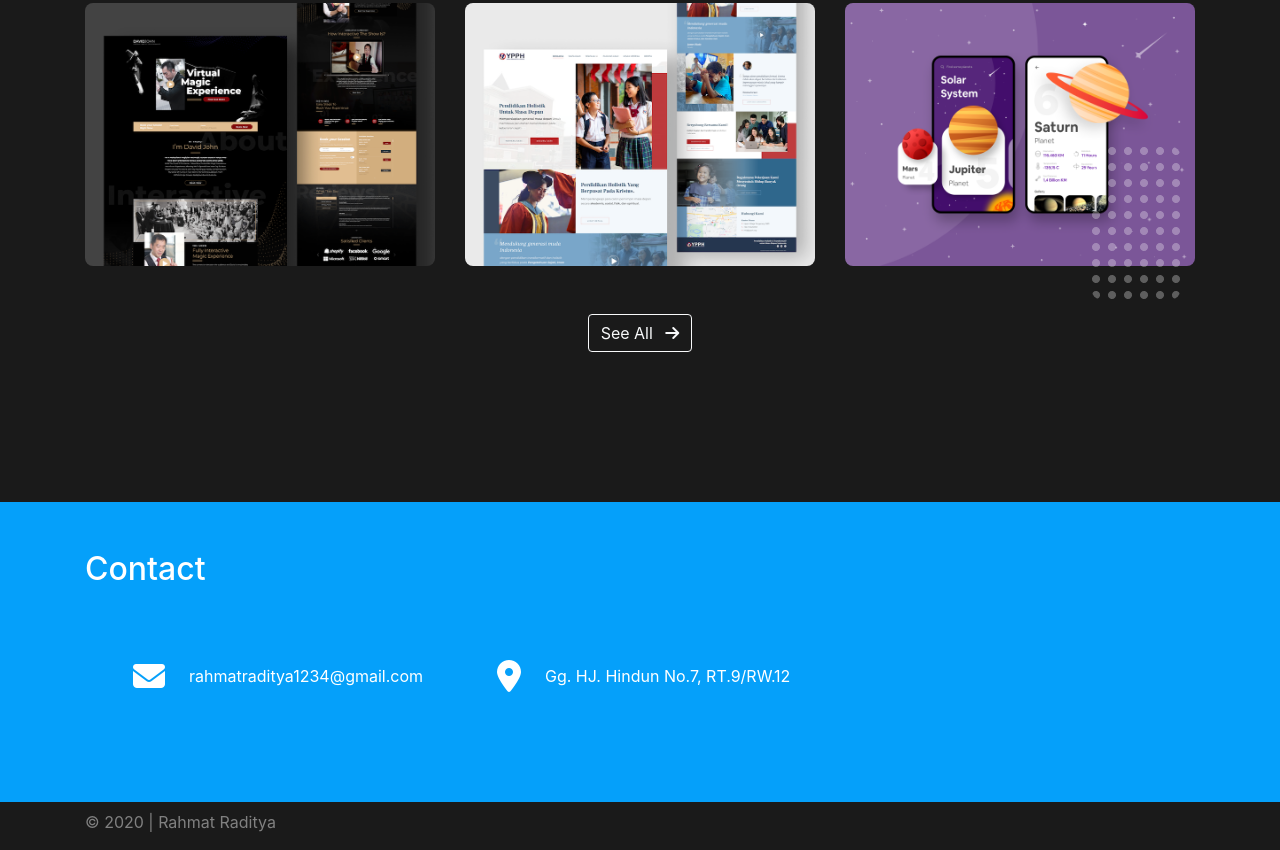
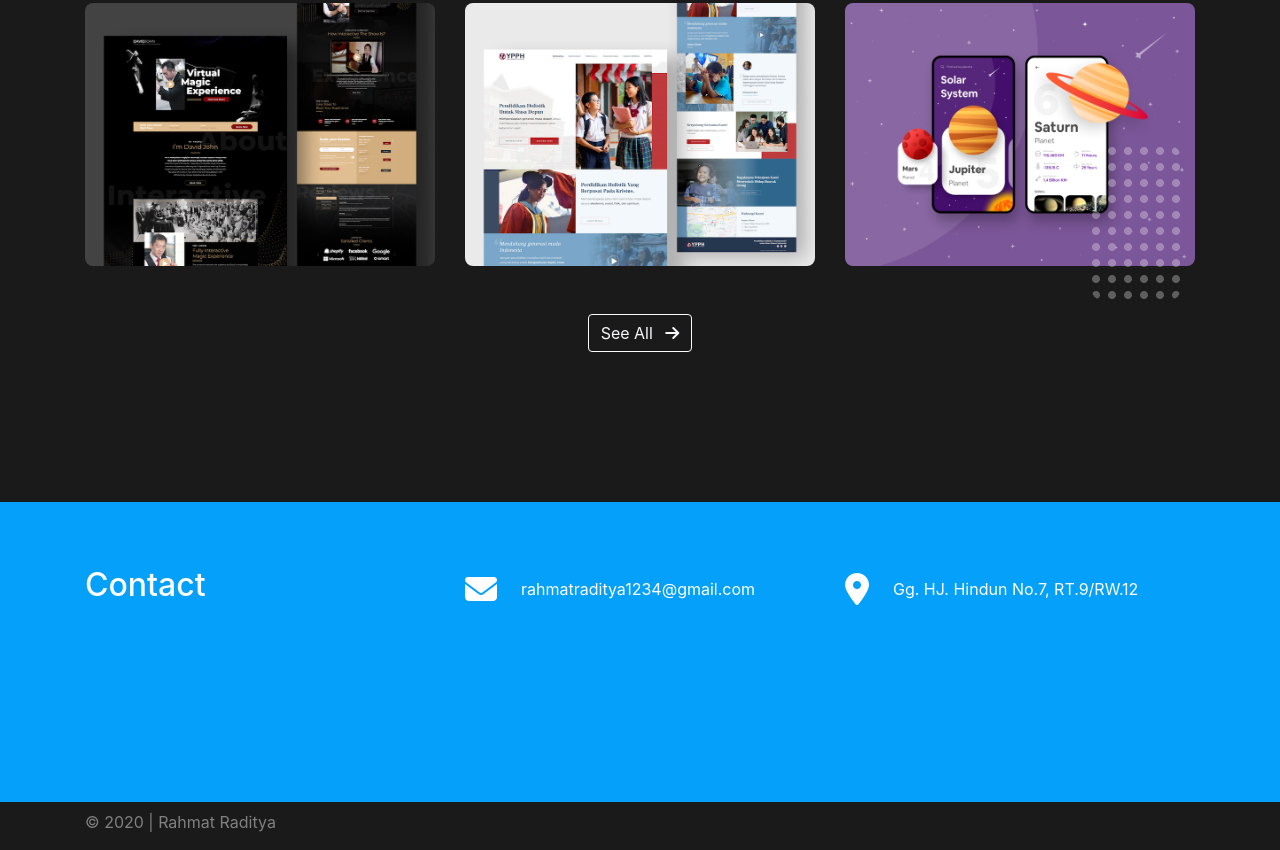
Before and after one commit to RahmatRaditya/My-Personal-Website---Responsive, a plain HTML site: page index.html in a window 1280 px wide. Shown: the part 3058-3908 px from the top of the page. Drawn offline with nearby package versions, Linux system fonts and the light colour scheme.

Commit message:
Update kontak at index.html

```diff
--- a/index.html
+++ b/index.html
@@ -262,17 +262,15 @@
   <!-- awal Contact -->
   <section class="contact pt-5" id="contact">
     <div class="container">
-      <div class="row">
-        <div class="col mb-5">
+      <div class="row mt-3 mb-3">
+        <div class="col-sm-4 center">
           <h2>Contact</h2>
         </div>
-      </div>
-      <div class="row pl-5">
-        <div class="col-sm-4 center mt-3 mb-3">
+        <div class="col-sm-4 center">
           <i class="fas fa-envelope fa-2x mr-4"></i><a href="mailto:rahmatraditya1234@gmail.com" target="_blank"
             rel="noopener noreferrer">rahmatraditya1234@gmail.com</a>
         </div>
-        <div class="col-sm-4 center mt-3 mb-3">
+        <div class="col-sm-4 center">
           <i class="fas fa-map-marker-alt fa-2x mr-4"></i><a
             href="https://www.google.com/maps/dir/-6.2493128,106.7824432/praja+vespa/@-6.2502461,106.7815123,17z/data=!3m1!4b1!4m9!4m8!1m1!4e1!1m5!1m1!1s0x2e69f10faddd4a37:0xaac38ea1c7a21b!2m2!1d106.7849445!2d-6.2512462"
             target="_blank" rel="noopener noreferrer">Gg.
```
